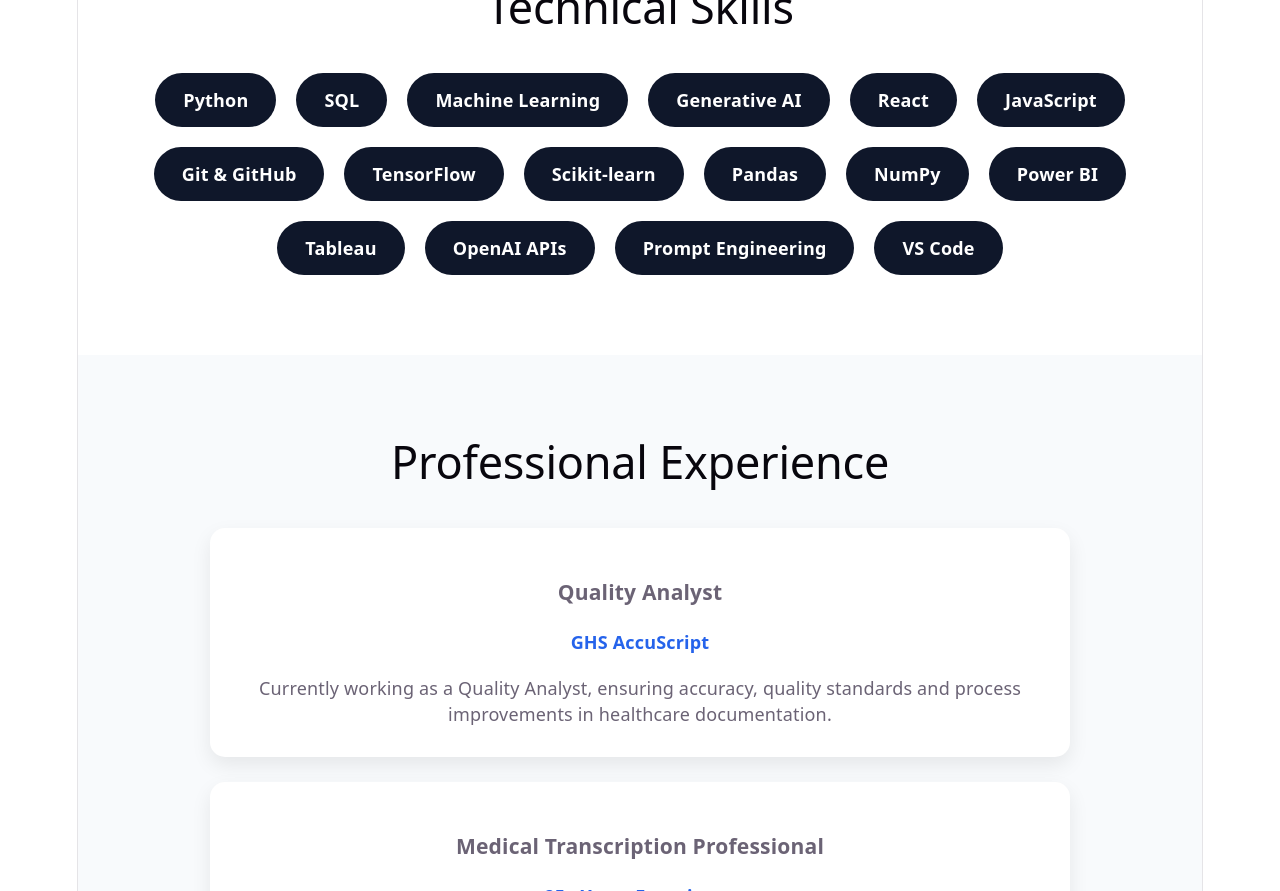
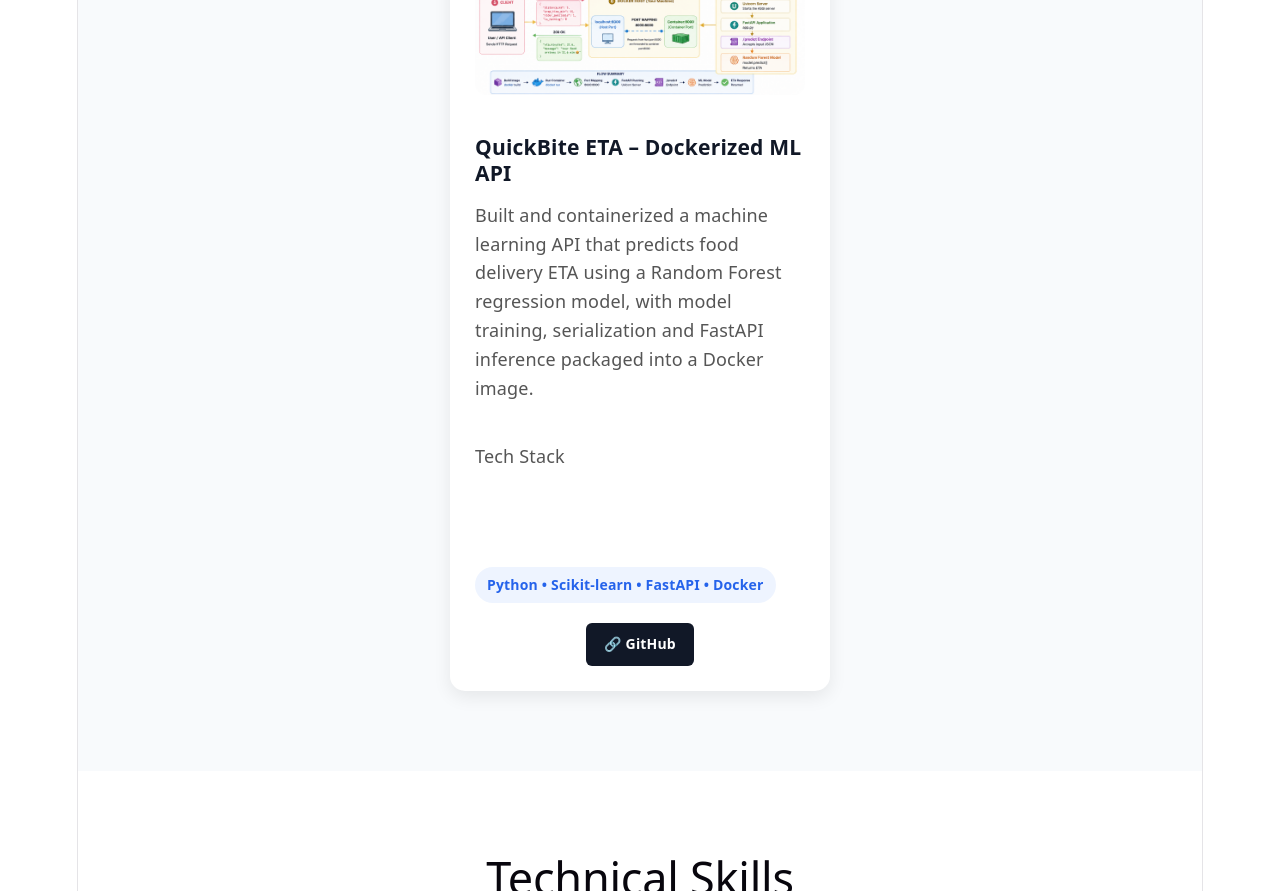
Before and after one commit to MCPraveen1/Portfolio, a React (Vite) app: page / in a window 1280 px wide. Shown: the part 4160-5051 px from the top of the page. Built offline with nearby package versions, Linux system fonts and the light colour scheme.

Commit message:
Add QuickBite ETA project to portfolio

```diff
--- a/src/data/projects.js
+++ b/src/data/projects.js
@@ -4,7 +4,7 @@ import flipitnews from "../assets/projects/flipitnews.png";
 import loantap from "../assets/projects/loantap.png";
 import portfolio from "../assets/projects/portfolio.png";
 import pdfassistant from "../assets/projects/pdfassistant.png";
-
+import quickbite from "../assets/projects/quickbite-eta.png";
 
 const projects = [
   {
@@ -72,7 +72,16 @@ const projects = [
     github: "https://github.com/MCPraveen1/Portfolio",
     demo: null,
   },
-
+  {
+  id: 7,
+  image: quickbite,
+  title: "QuickBite ETA – Dockerized ML API",
+  description:
+    "Built and containerized a machine learning API that predicts food delivery ETA using a Random Forest regression model, with model training, serialization and FastAPI inference packaged into a Docker image.",
+  tech: "Python • Scikit-learn • FastAPI • Docker",
+  github: "https://github.com/MCPraveen1/Docker-ML-API",
+  demo: null,
+},
 
 ];
 
```
Also changed, not shown: src/assets/projects/quickbite-eta.png (added). Lines whose indentation alone changed are shown as unchanged.
